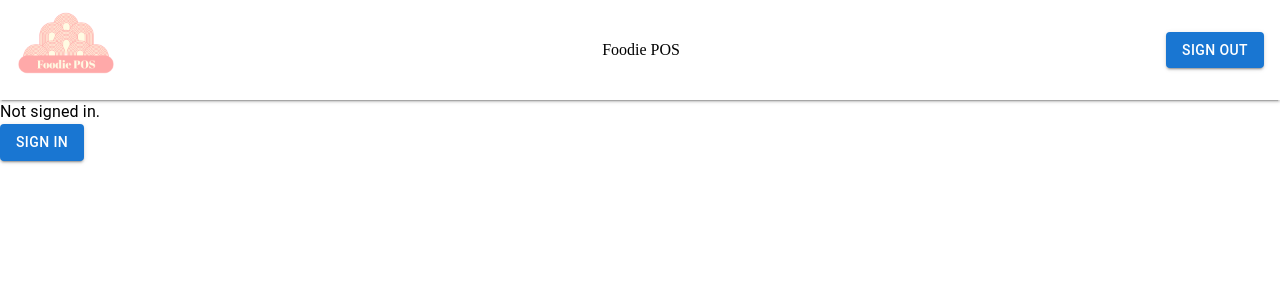
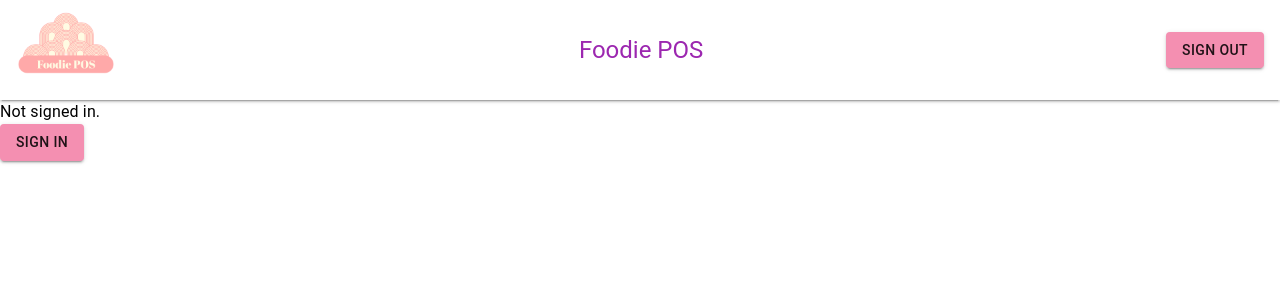
Before and after one commit to JasontheOmnivorous/foodie-pos, a Next.js app: page / in a window 1280 px wide. Shown: the top 300 px of the page. Built offline with nearby package versions, Linux system fonts and the light colour scheme; no server answers.

Commit message:
@development mui theme: configured mui theme palettes

```diff
--- a/src/components/topbar/index.tsx
+++ b/src/components/topbar/index.tsx
@@ -1,5 +1,5 @@
 import Logo from "@/assets/logo.png";
-import { Box, Button } from "@mui/material";
+import { Box, Button, Typography } from "@mui/material";
 import Image from "next/image";
 
 const Topbar = () => {
@@ -17,7 +17,11 @@ const Topbar = () => {
       <Box sx={{ m: 2 }}>
         <Image style={{ width: 100, height: 100 }} src={Logo} alt="Logo" />
       </Box>
-      <Box>Foodie POS</Box>
+      <Box>
+        <Typography color={"secondary"} variant="h5">
+          Foodie POS
+        </Typography>
+      </Box>
       <Box sx={{ m: 2 }}>
         <Button variant="contained">sign out</Button>
       </Box>
--- a/src/pages/_app.tsx
+++ b/src/pages/_app.tsx
@@ -1,6 +1,8 @@
 import Layout from "@/components/layout";
 import { store } from "@/store";
 import "@/styles/global.css";
+import { theme } from "@/utils/theme";
+import { ThemeProvider } from "@emotion/react";
 import { SessionProvider } from "next-auth/react";
 import type { AppProps } from "next/app";
 import { Provider } from "react-redux";
@@ -9,9 +11,11 @@ export default function App({ Component, pageProps }: AppProps) {
   return (
     <SessionProvider>
       <Provider store={store}>
-        <Layout>
-          <Component {...pageProps} />
-        </Layout>
+        <ThemeProvider theme={theme}>
+          <Layout>
+            <Component {...pageProps} />
+          </Layout>
+        </ThemeProvider>
       </Provider>
     </SessionProvider>
   );
--- /dev/null
+++ b/src/utils/theme.ts
@@ -0,0 +1,19 @@
+import { createTheme } from "@mui/material";
+import { green, grey, pink, purple } from "@mui/material/colors";
+
+export const theme = createTheme({
+  palette: {
+    primary: {
+      main: pink[200],
+    },
+    secondary: {
+      main: purple[500],
+    },
+    info: {
+      main: grey[200],
+    },
+    success: {
+      main: green[400],
+    },
+  },
+});
```
